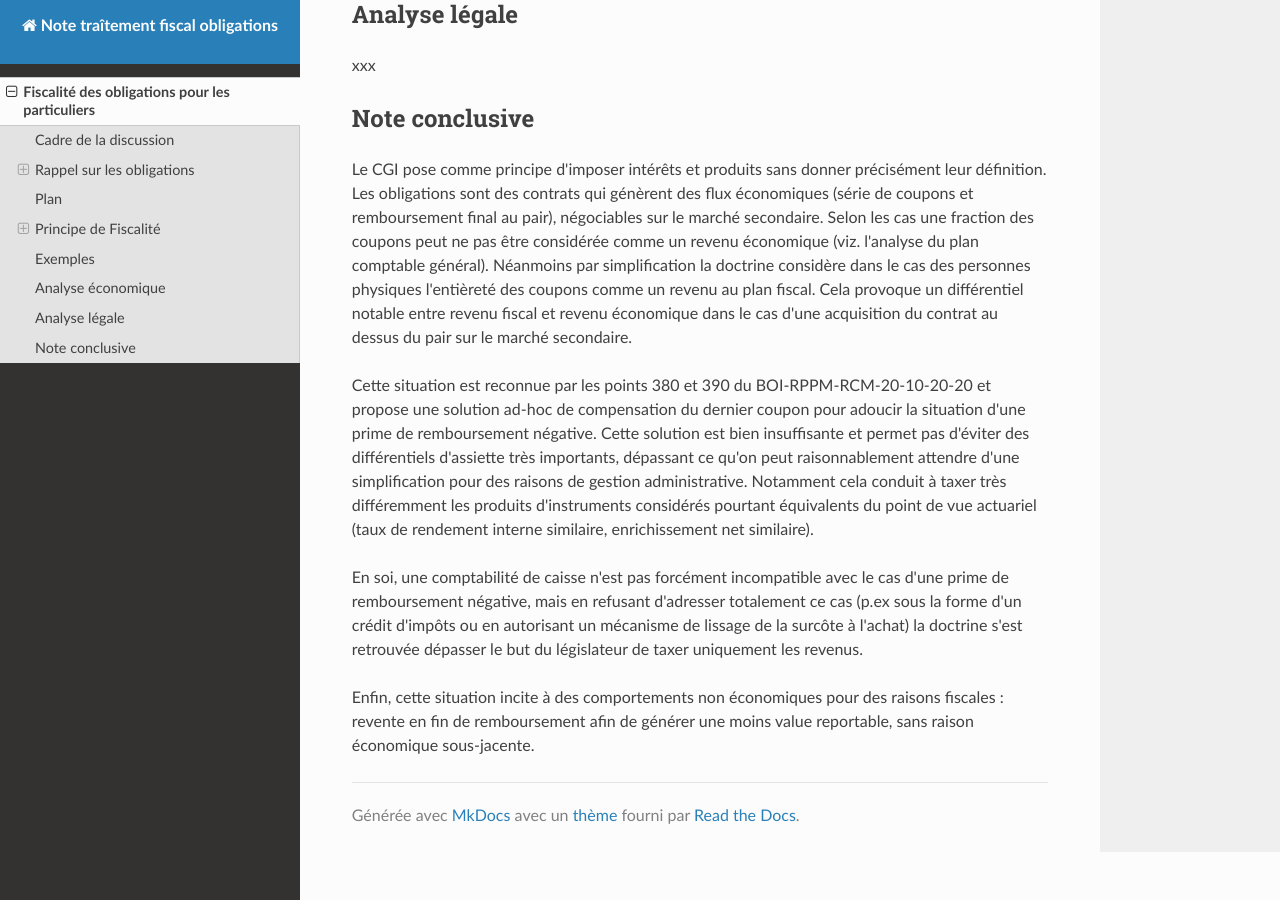
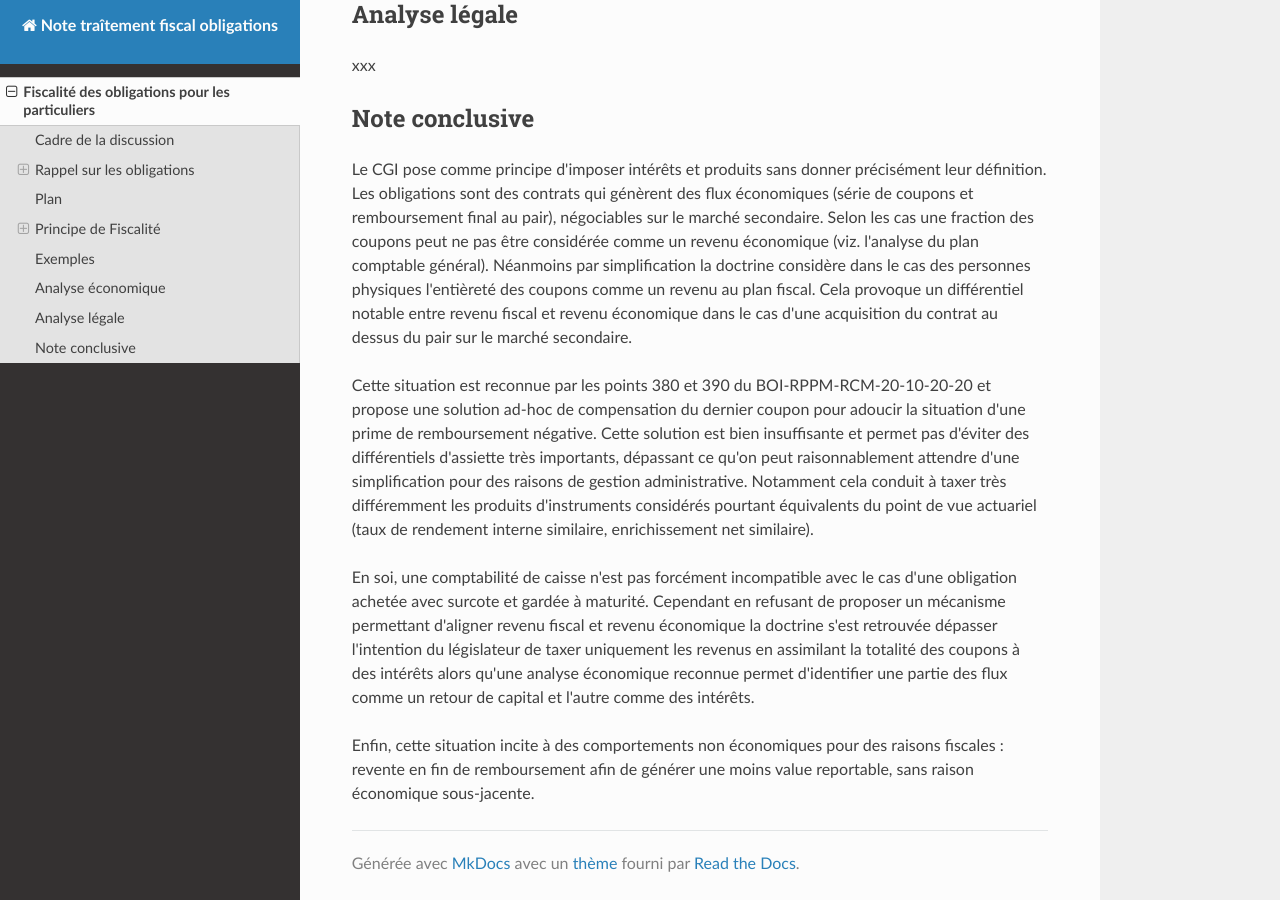
Before and after one commit to ConscritNeuneu/note-traitement-fiscal-obligations, an MkDocs documentation site: the page built from docs/note_fiscalisation_obligations.md, in a window 1280 px wide and 900 px high, scrolled down 3518 px. Built offline with MkDocs 1.6.1, drawn with Linux system fonts in a browser that asks for light colours; nearby versions of some CDN libraries.

Commit message:
Rework conclusion

```diff
--- a/docs/note_fiscalisation_obligations.md
+++ b/docs/note_fiscalisation_obligations.md
@@ -185,10 +185,12 @@ pourtant équivalents du point de vue actuariel (taux de rendement interne
 similaire, enrichissement net similaire).
 
 En soi, une comptabilité de caisse n'est pas forcément incompatible avec le
-cas d'une prime de remboursement négative, mais en refusant d'adresser
-totalement ce cas (p.ex sous la forme d'un crédit d'impôts ou en autorisant
-un mécanisme de lissage de la surcôte à l'achat) la doctrine s'est retrouvée
-dépasser le but du législateur de taxer uniquement les revenus.
+cas d'une obligation achetée avec surcote et gardée à maturité. Cependant en
+refusant de proposer un mécanisme permettant d'aligner revenu fiscal et
+revenu économique la doctrine s'est retrouvée dépasser l'intention du législateur
+de taxer uniquement les revenus en assimilant la totalité des coupons à des
+intérêts alors qu'une analyse économique reconnue permet d'identifier une
+partie des flux comme un retour de capital et l'autre comme des intérêts.
 
 Enfin, cette situation incite à des comportements non économiques pour des
 raisons fiscales : revente en fin de remboursement afin de générer une moins
```
